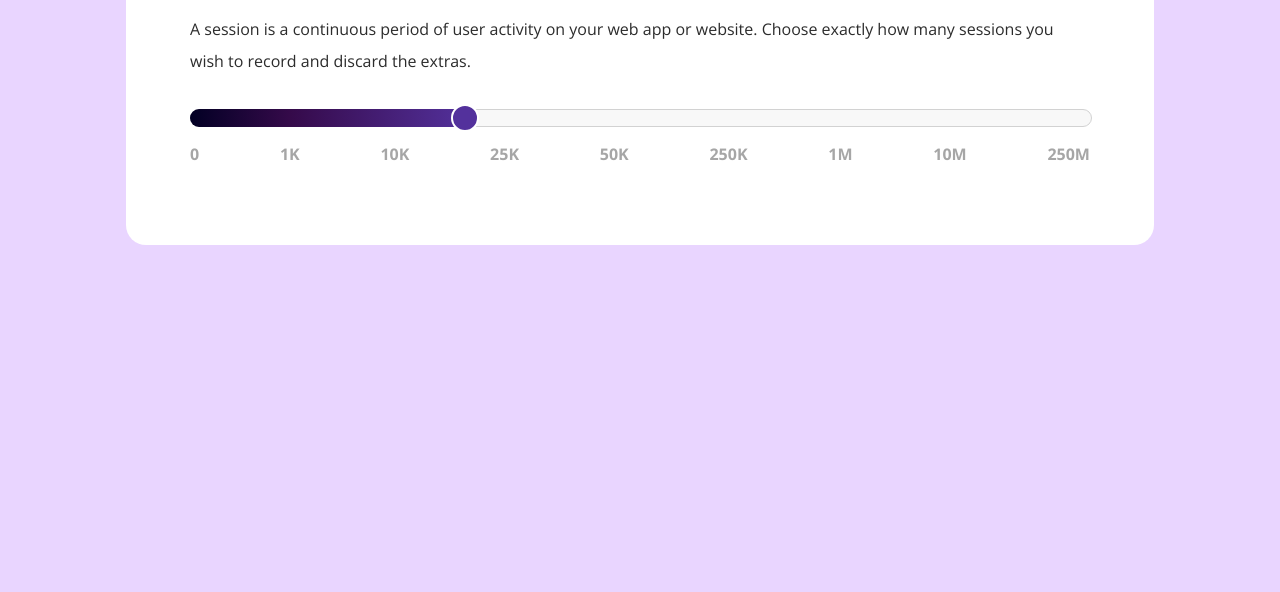
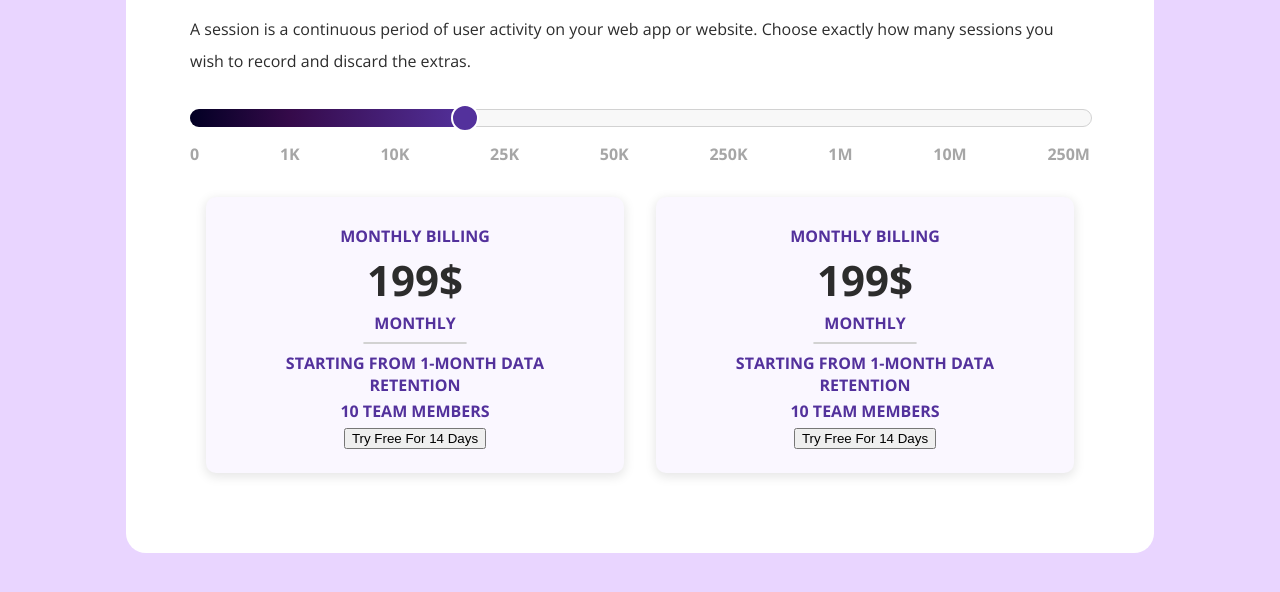
Before and after one commit to TeodorIR/Cost-Estimator-Template, a plain HTML site: page index.html in a window 1280 px wide. Shown: the part 478-1070 px from the top of the page. Before the commit the page ends 800 px from the top, so only its background shows below. Drawn offline with nearby package versions, Linux system fonts and the light colour scheme.

Commit message:
added billing cards

```diff
--- a/index.css
+++ b/index.css
@@ -194,3 +194,38 @@ h1 {
     color: rgb(166, 166, 166);
     font-weight: bold;
 }
+
+.card-wrapper {
+    display: flex;
+}
+
+.card {
+    background-color: rgb(250, 247, 255);
+    border-radius: 10px;
+    margin: 16px;
+    padding: 16px 32px;
+    box-shadow: 0px 3px 11px 1px rgba(0, 0, 0, 0.1);
+    text-align: center;
+    font-weight: bold;
+    color: rgb(83, 49, 156);
+    text-transform: uppercase;
+}
+
+.card .price {
+    font-size: 42px;
+    color: rgb(44, 44, 44);
+}
+
+.card .top-section p {
+    margin: 4px 0;
+}
+
+.card .top-section {
+    padding: 8px;
+}
+
+.card hr {
+    width: 30%;
+    border: 1px solid rgb(210, 210, 210);
+    border-radius: 2px;
+}
--- a/index.html
+++ b/index.html
@@ -53,6 +53,30 @@
                 </ul>
             </div>
         </div>
+        <div class="card-wrapper">
+            <div class="card">
+                <div class="top-section">
+                    <p>Monthly billing</p>
+                    <p class="price">199$</p>
+                    <p>Monthly</p>
+                    <hr>
+                    <p>Starting from 1-month data retention</p>
+                    <p>10 team members</p>
+                    <button>Try Free For 14 Days</button>
+                </div>
+            </div>
+            <div class="card">
+                <div class="top-section">
+                    <p>Monthly billing</p>
+                    <p class="price">199$</p>
+                    <p>Monthly</p>
+                    <hr>
+                    <p>Starting from 1-month data retention</p>
+                    <p>10 team members</p>
+                    <button>Try Free For 14 Days</button>
+                </div>
+            </div>
+        </div>
     </div>
 </body>
 </html>
```
Also changed, not shown: components/billingcards.html (added, +24 -0 lines).
